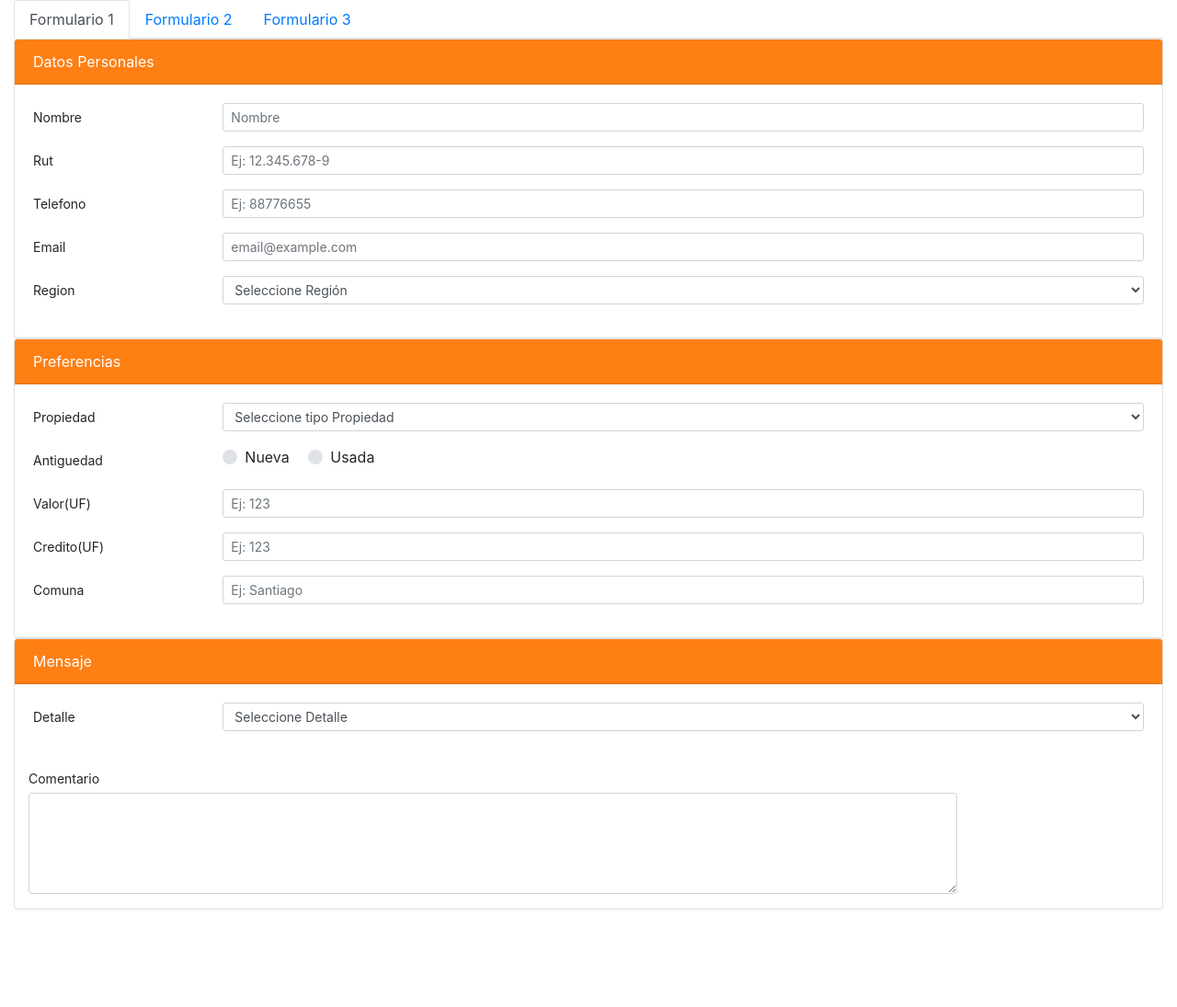
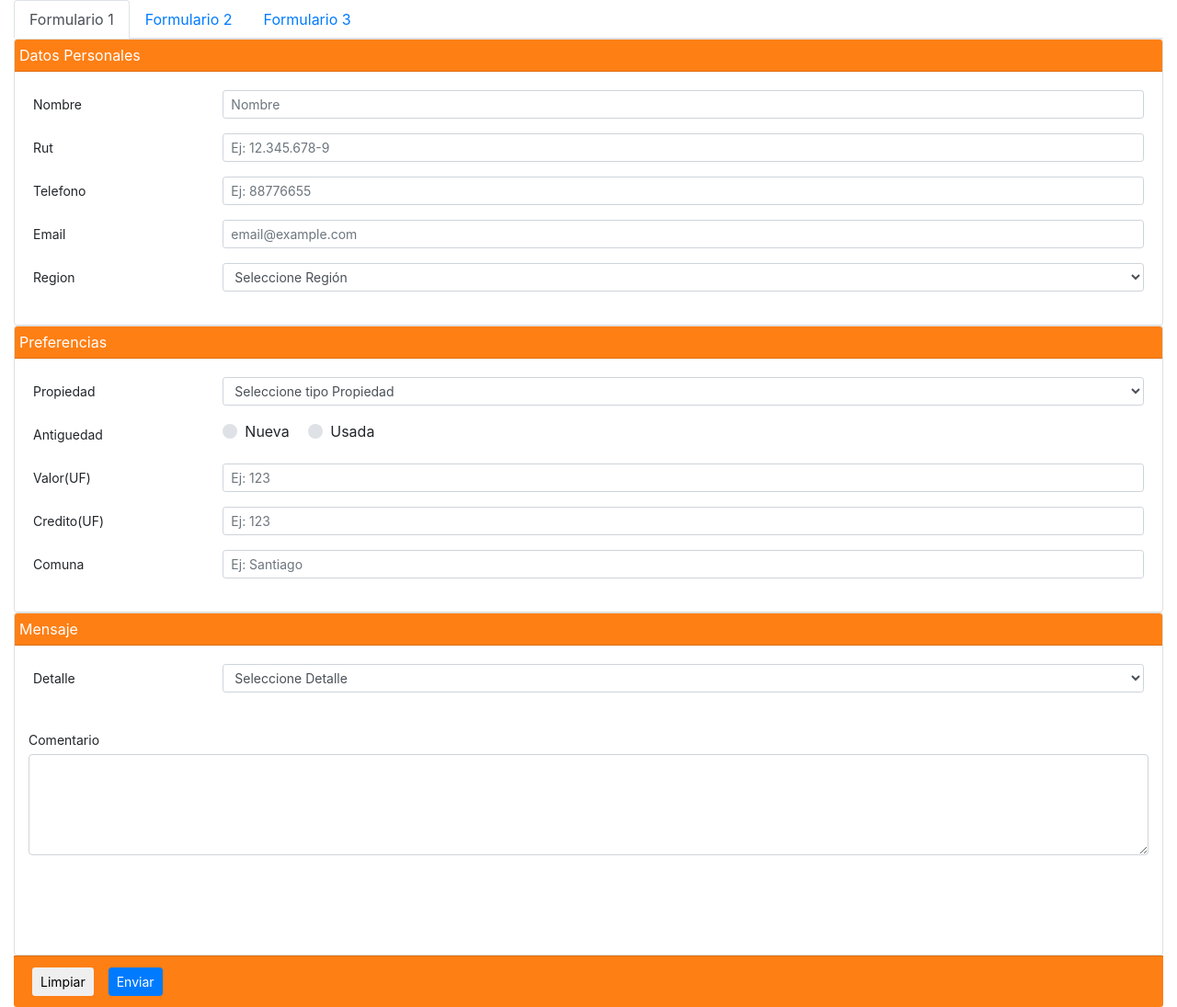
Before and after one commit to Harderground/archivos, a plain HTML site: page index.html in a window 1280 px wide. Shown: the whole page at 92% size. Before the commit the page ends 989 px from the top, so only its background shows below. Drawn offline with nearby package versions, Linux system fonts and the light colour scheme.

Commit message:
form1 v2.1

```diff
--- a/index.html
+++ b/index.html
@@ -14,7 +14,11 @@
         crossorigin="anonymous"></script>
     <script src="https://stackpath.bootstrapcdn.com/bootstrap/4.1.1/js/bootstrap.min.js" integrity="sha384-smHYKdLADwkXOn1EmN1qk/HfnUcbVRZyYmZ4qpPea6sjB/pTJ0euyQp0Mk8ck+5T"
         crossorigin="anonymous"></script>
-
+<style>
+    .card-header{
+        padding: 5px !important
+    }
+</style>
 </head>
 
 <body>
@@ -164,12 +168,21 @@
                                 </form>
                             </div>
                             <div class="form-group">
+
                                 <label for="exampleFormControlTextarea1" class="col-sm-2 col-form-label col-form-label-sm">Comentario</label>
-                                <div class="col-sm-10">
+                                <div class="col-sm-12">
                                     <textarea class="form-control" id="exampleFormControlTextarea1" rows="4"></textarea>
                                 </div>
+                                <div class="mt-2">
+                                    <iframe src="https://www.google.com/recaptcha/api2/anchor?ar=1&amp;k=6Ld9dQ0UAAAAAGPh1ViLQg9BJNMq7UAY0KT8F5Ct&amp;co=aHR0cHM6Ly93d3cuc2VjdXJpdHlwcmluY2lwYWwuY2w6NDQz&amp;hl=es-419&amp;v=v1528855115741&amp;size=normal&amp;cb=aqerym2po764" role="presentation" scrolling="no" sandbox="allow-forms allow-popups allow-same-origin allow-scripts allow-top-navigation allow-modals allow-popups-to-escape-sandbox" width="304" height="78" frameborder="0"></iframe>
+                                </div>
+
                             </div>
+
                         </div>
+                        <div class="card-footer "  style="color:#FFF;background-color:#FE7F14 ">
+                            <button class="btn btn-default btn-sm mr-3">Limpiar</button><button class="btn btn-primary btn-sm">Enviar</button>
+                          </div>
                     </div>
                     <div class="tab-pane fade" id="profile" role="tabpanel" aria-labelledby="profile-tab">
                         <div class="well well-sm">
```
